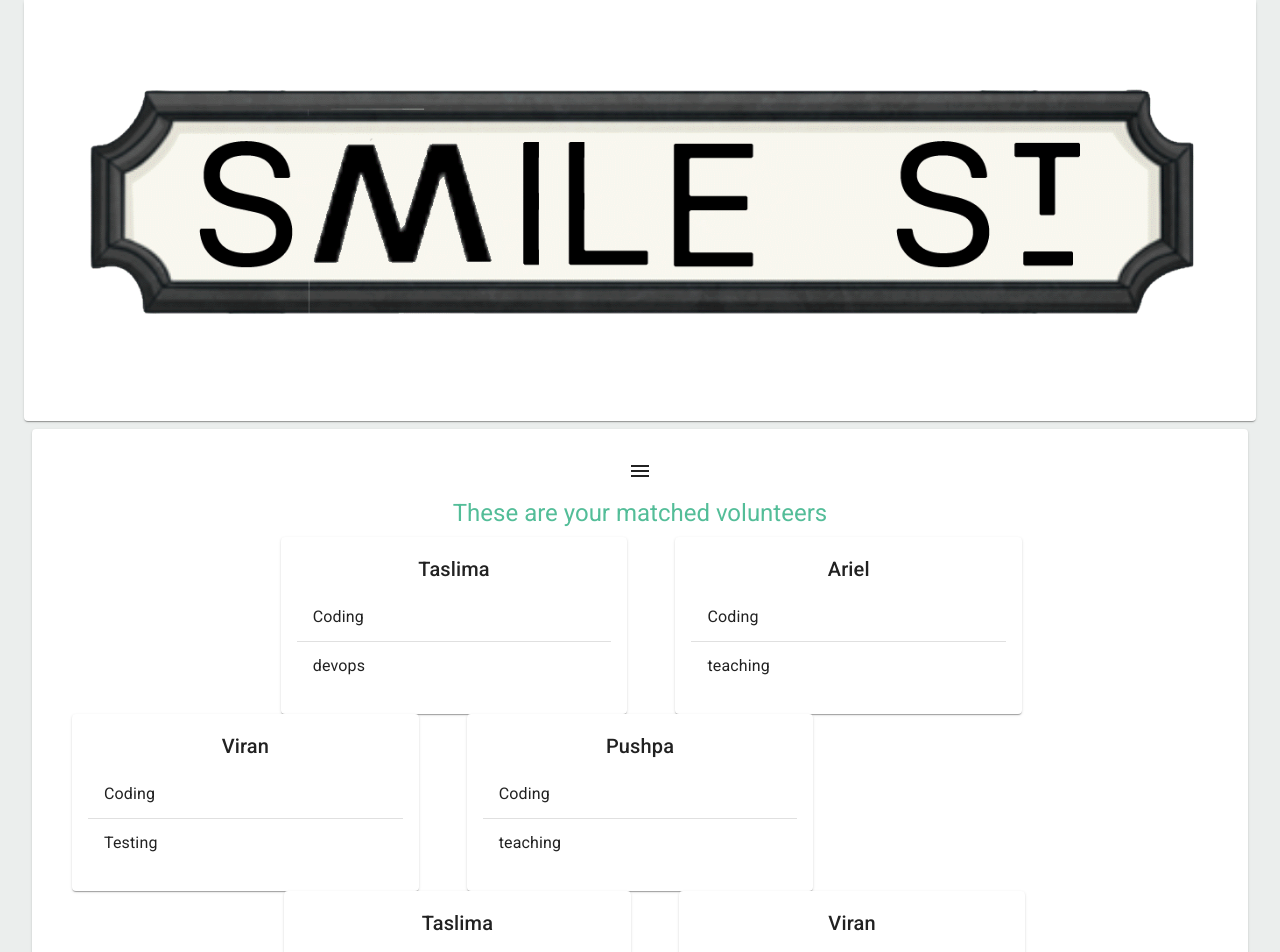
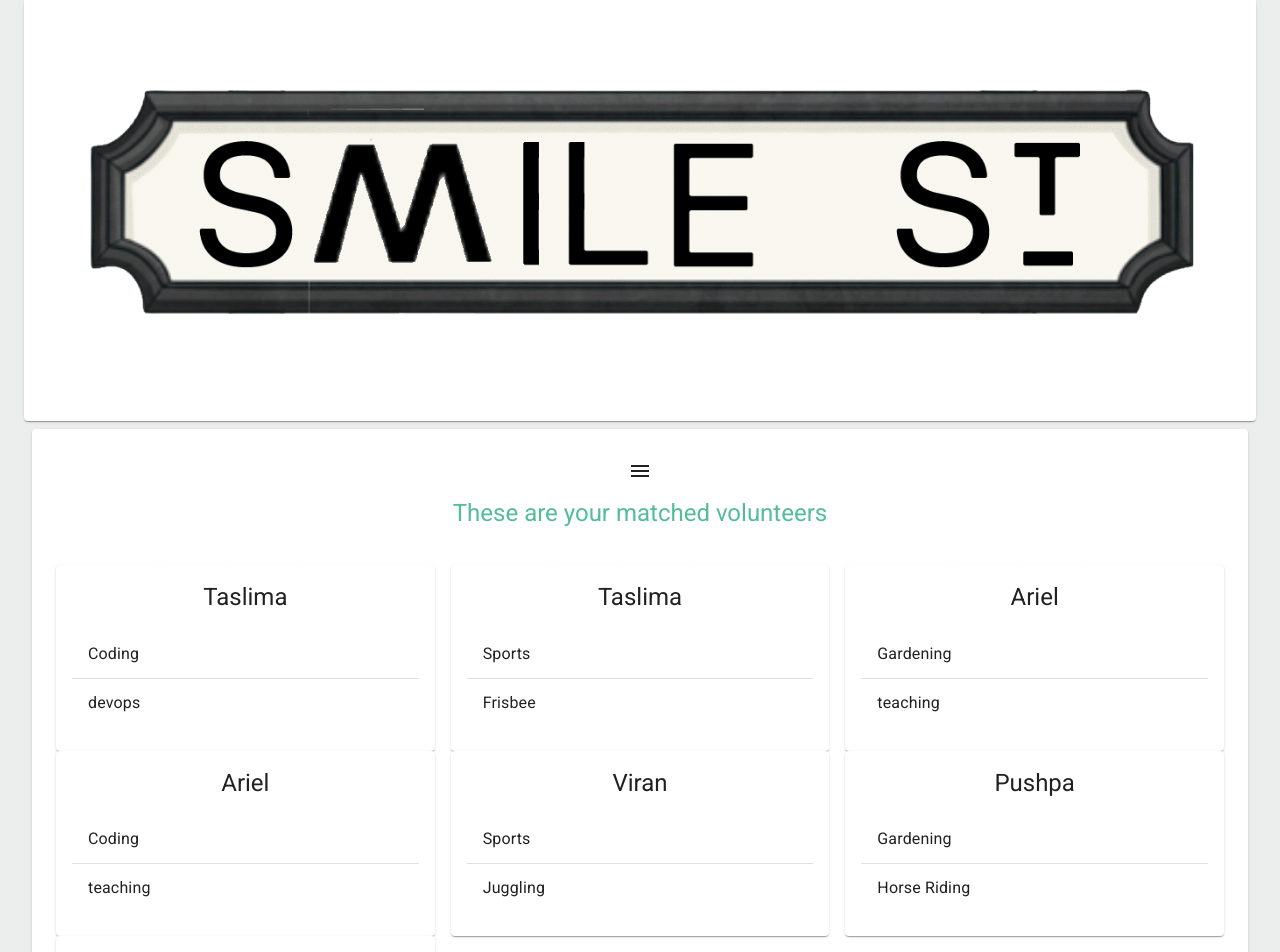
Before and after one commit to smile-street/smile-street, a React (Create React App) app in the folder smile-street-react/: page /GoodCauseMatches in a window 1280 px wide. Shown: the top 952 px of the page. Built offline with nearby package versions, Linux system fonts and the light colour scheme.

Commit message:
sorted out good cause matches table but you may not like that cards are touching bottom and top

```diff
--- a/smile-street-react/src/components/GoodCauseMatches/GoodCauseMatches.js
+++ b/smile-street-react/src/components/GoodCauseMatches/GoodCauseMatches.js
@@ -43,7 +43,7 @@ export default function FullWidthGrid() {
   };
 
   return (
-    <div className={classes.root}>
+   <div className={classes.root}>
       <Container component="main">
         <Paper className={classes.paper}>
           <Button
@@ -85,32 +85,39 @@ export default function FullWidthGrid() {
             <MenuItem onClick={handleDeleteOption}>Delete Account</MenuItem>
           </Menu>
           <PageHeading heading="These are your matched volunteers" />
+
+
+
+
           <Grid
             container
             spacing={2}
-            direction="column"
+            //direction="column"
             justify="flex-start"
             alignItems="flex-start"
           >
             {/* Should be displayed as a table of sorts with the action on the end. maybe even a checkbox style list?  */}
             {uniqueOpportunities.map((ID) => (
-              <Grid container>
+              <Grid item xs={12} sm={4}>
                 Opportunity: {ID}
                 key={ID}
                 {GoodCauseMatches.filter(
                   (match) => match.opportunityID === ID
                 ).map((volunteer) => {
                   return (
-                    <Grid item xs={12} sm={4}>
+                    //<Grid item xs={12} sm={4}>
                       <MatchVolunteersCard volunteer={volunteer} key={ID} />
-                    </Grid>
+                    //</Grid>
                   );
                 })}
               </Grid>
             ))}
           </Grid>
         </Paper>
-      </Container>
+
+
+
+
 
       {/* Delete account Dialog */}
       <Dialog
@@ -138,6 +145,8 @@ export default function FullWidthGrid() {
         </DialogActions>
       </Dialog>
       {/*  */}
+      </Container>
     </div>
+
   );
 }
--- a/smile-street-react/src/components/GoodCauseMatches/MatchedVolunteersCard.js
+++ b/smile-street-react/src/components/GoodCauseMatches/MatchedVolunteersCard.js
@@ -2,6 +2,7 @@ import React, {useState} from 'react';
 import {
   Button,
   Container,
+  Grid,
   Card,
   CardActionArea,
   CardContent,
@@ -43,15 +44,15 @@ export default function MatchVolunteersCard({volunteer}) {
   const reachOut = () => setOpenDialog(true);
 
   return (
-    <Container>
+    <Grid>
       <Card className={classes.root}>
         <CardActionArea onClick={() => reachOut()}>
           <CardContent>
-            <Typography variant="h6" component="h3">
+            <Typography gutterBottom variant="h5" component="h2">
               {volunteer.name}
             </Typography>
             <List>
-              <div>
+
                 <ListItem>
                   <ListItemText primary={volunteer.interest} />
                 </ListItem>
@@ -59,7 +60,7 @@ export default function MatchVolunteersCard({volunteer}) {
                 <ListItem>
                   <ListItemText primary={volunteer.skill} />
                 </ListItem>
-              </div>
+
             </List>
           </CardContent>
         </CardActionArea>
@@ -84,6 +85,6 @@ export default function MatchVolunteersCard({volunteer}) {
           </Button>
         </DialogActions>
       </Dialog>
-    </Container>
+    </Grid>
   );
 }
```
